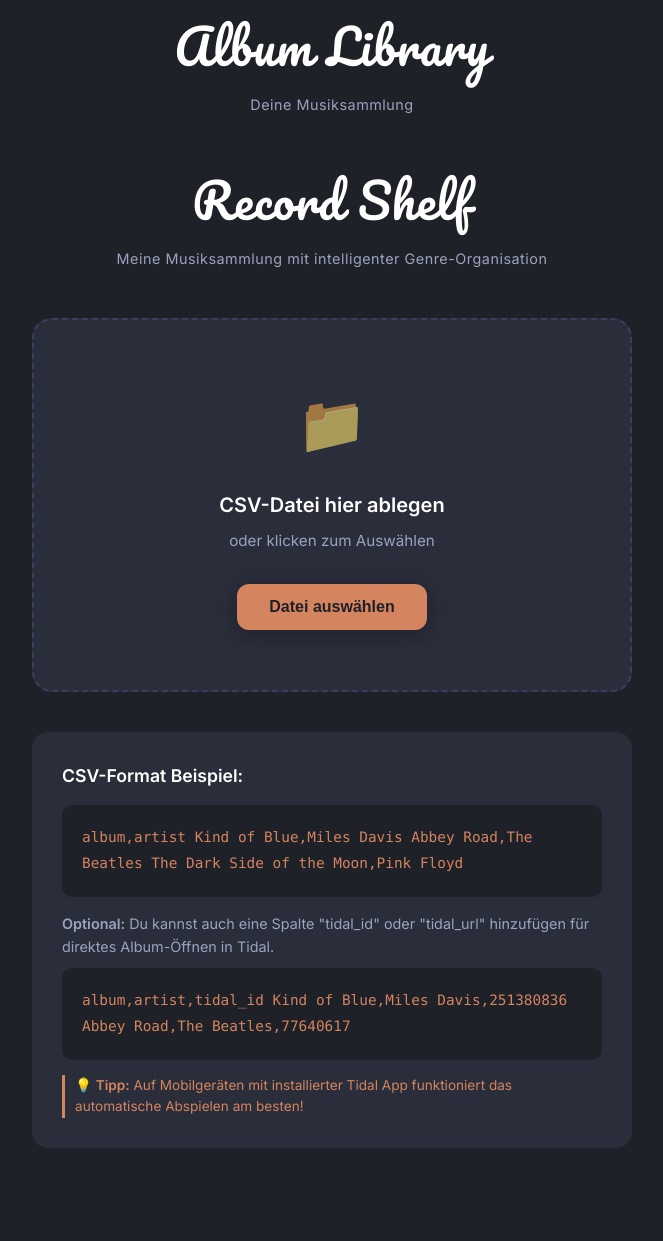
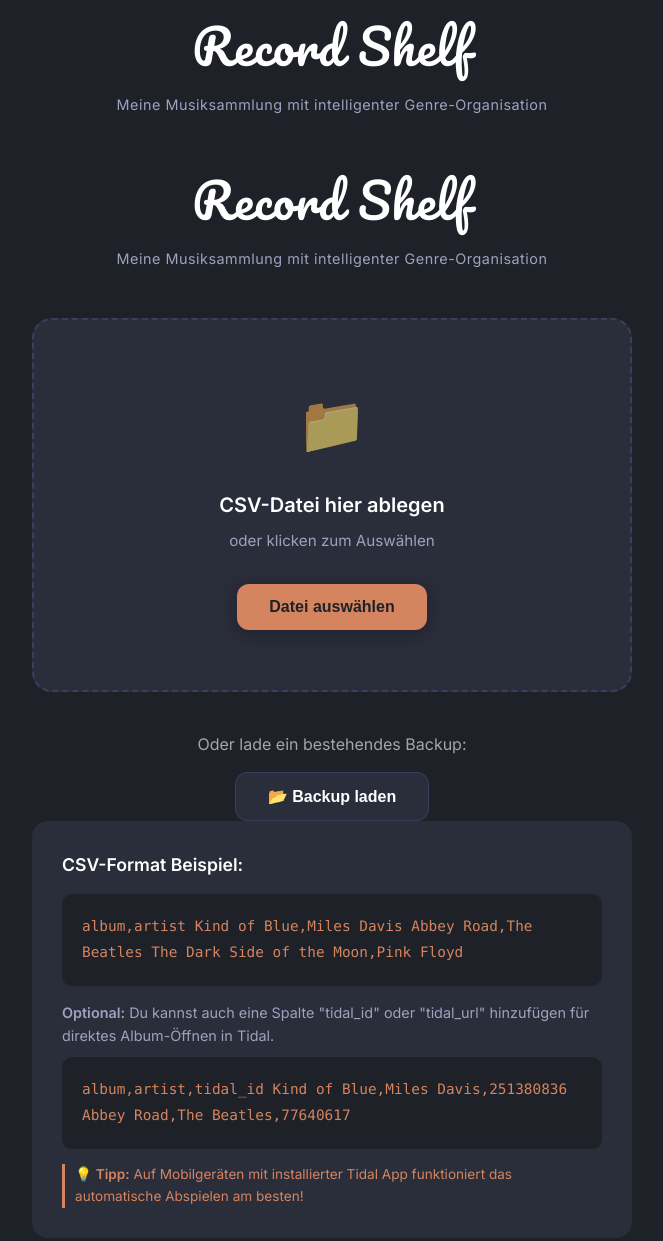
Before and after one commit to AAaaAA161/record-shelf, a website: page index.html in a window 1280 px wide. Shown: the top 1241 px of the page, without its empty margins (308-971 px from the left). Drawn offline with nearby package versions, Linux system fonts and the light colour scheme.

Commit message:
v1.3: Fix titles, button sizes, add import to upload screen

```diff
--- a/index.html
+++ b/index.html
@@ -221,10 +221,10 @@
             background: var(--bg-secondary);
             color: var(--text-primary);
             border: 1px solid var(--border);
-            padding: 12px 24px;
-            font-size: 0.95rem;
+            padding: 14px 32px;
+            font-size: 1rem;
             font-weight: 600;
-            border-radius: 10px;
+            border-radius: 12px;
             cursor: pointer;
             transition: all 0.2s ease;
             margin-bottom: 30px;
@@ -240,10 +240,10 @@
             background: var(--bg-secondary);
             color: var(--text-primary);
             border: 1px solid var(--border);
-            padding: 12px 24px;
-            font-size: 0.95rem;
+            padding: 14px 32px;
+            font-size: 1rem;
             font-weight: 600;
-            border-radius: 10px;
+            border-radius: 12px;
             cursor: pointer;
             transition: all 0.2s ease;
         }
@@ -602,8 +602,8 @@
 <body>
     <div class="container">
         <header>
-            <h1>Album Library</h1>
-            <p class="subtitle">Deine Musiksammlung</p>
+            <h1>Record Shelf</h1>
+            <p class="subtitle">Meine Musiksammlung mit intelligenter Genre-Organisation</p>
         </header>
 
         <div id="app"></div>
@@ -947,6 +947,16 @@
                             <input type="file" id="fileInput" class="file-input" accept=".csv" />
                         </div>
 
+                        <div style="text-align: center; margin-top: 30px;">
+                            <p style="color: rgba(255,255,255,0.6); margin-bottom: 15px;">
+                                Oder lade ein bestehendes Backup:
+                            </p>
+                            <button class="import-btn" onclick="document.getElementById('import-file-upload').click()" title="Backup-Datei laden">
+                                📂 Backup laden
+                            </button>
+                            <input type="file" id="import-file-upload" accept=".json" style="display: none;" onchange="app.importBackup(event)">
+                        </div>
+
                         <div class="csv-example">
                             <h3>CSV-Format Beispiel:</h3>
                             <code>album,artist
```
